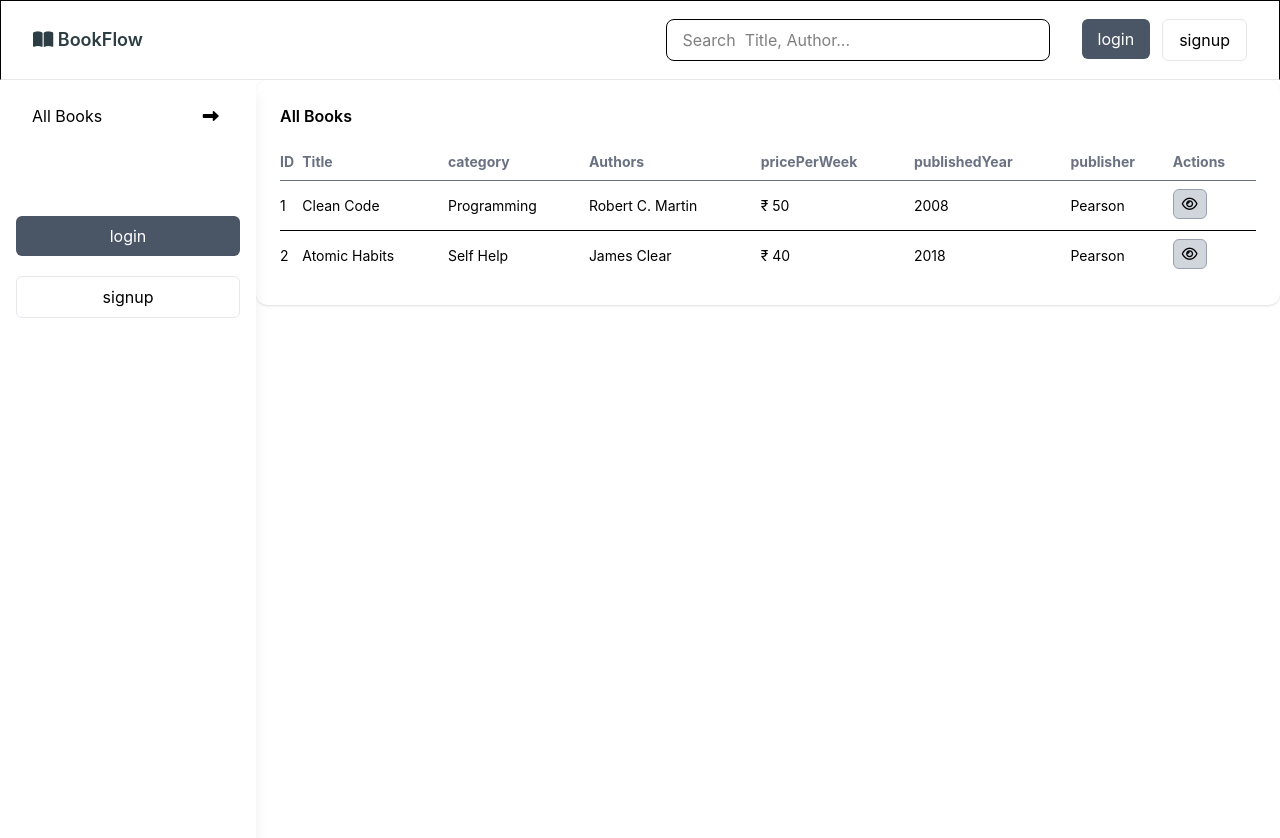
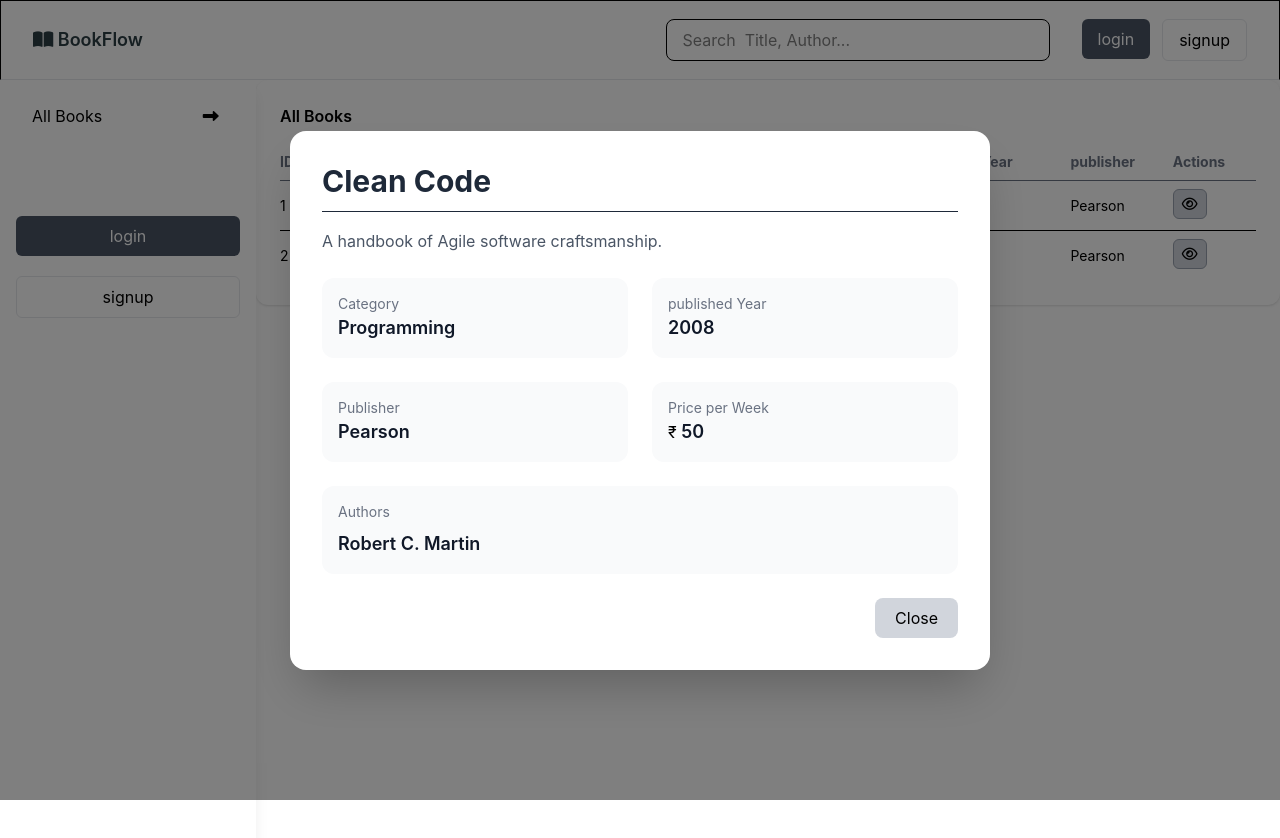
Before and after one commit to ajamil-techrayslabs/LibrarymanagmentSystem, a website with bundled scripts: page frontend/index.html in a window 1280 px wide. Both pictures are taken after a click on the button 1189 px from the left and 204 px from the top of the page. Built offline with nearby package versions, Linux system fonts and the light colour scheme.

Commit message:
feat: Adding functionality of showing book details of specific book

```diff
--- a/frontend/index.html
+++ b/frontend/index.html
@@ -5,7 +5,7 @@
     <meta charset="UTF-8">
     <meta name="viewport" content="width=device-width, initial-scale=1.0">
     <title>BookFlow</title>
-<script src="https://kit.fontawesome.com/9ed5861dd3.js" crossorigin="anonymous"></script>
+    <script src="https://kit.fontawesome.com/9ed5861dd3.js" crossorigin="anonymous"></script>
     <link rel="stylesheet" href="./dist/output.css">
 </head>
 
@@ -42,6 +42,65 @@
         </div>
 
     </div>
+    <div id="specificBookDetails" class="fixed hidden inset-0 bg-black/50  flex items-center justify-center z-50">
+        <div class="bg-white w-[95%] md:w-[700px] rounded-2xl shadow-2xl p-8 relative">
+
+            <h1 id="bookTitle" class="text-3xl font-bold text-gray-800 mb-4 border-b pb-3">
+                Math
+            </h1>
+
+            <p id="bookDescription" class="text-gray-600 mb-6 leading-relaxed">
+                This is book description
+            </p>
+
+            <div class="grid grid-cols-1 md:grid-cols-2 gap-6 mb-6">
+
+                <div class="bg-gray-50 p-4 rounded-xl">
+                    <p class="text-sm text-gray-500">Category</p>
+                    <p id="bookCategory" class="text-lg font-semibold text-gray-900">
+                        Funny
+                    </p>
+                </div>
+
+                <div class="bg-gray-50 p-4 rounded-xl">
+                    <p class="text-sm text-gray-500">published Year</p>
+                    <p id="publishedYear" class="text-lg font-semibold text-gray-900">
+                        2018
+                    </p>
+                </div>
+                <div class="bg-gray-50 p-4 rounded-xl">
+                    <p class="text-sm text-gray-500">Publisher</p>
+                    <p id="publisher" class="text-lg font-semibold text-gray-900">
+                        pearson
+                    </p>
+                </div>
+
+                <div class="bg-gray-50 p-4 rounded-xl">
+                    <p class="text-sm text-gray-500">Price per Week</p>
+                    <span>&#8377;</span>
+                    <p id="bookPrice" class="inline-block text-lg font-semibold text-gray-900">
+
+                    </p>
+                </div>
+
+                <div class="bg-gray-50 p-4 rounded-xl md:col-span-2">
+                    <p class="text-sm text-gray-500 mb-2">Authors</p>
+                     <p id="authors" class="text-lg font-semibold text-gray-900">
+
+                    </p>
+                </div>
+
+            </div>
+
+            <div class="flex justify-end gap-4">
+                <button class="px-5 py-2 bg-gray-300 rounded-lg hover:bg-gray-400 transition cursor-pointer" onclick="document.getElementById('specificBookDetails').classList.toggle('hidden')">
+                    Close
+                </button>
+            </div>
+
+        </div>
+    </div>
+
     <!-- <div class="details w-[90%]   h-20 bg-red-600  top-[10vh]">this</div> -->
     <script type="module" src="./dist/index.js"></script>
     <script>
--- a/frontend/src/components/landingNavbar.html
+++ b/frontend/src/components/landingNavbar.html
@@ -1,4 +1,4 @@
-<header class="w-full h-[10vh] border-b-gray-200 border-1 z-10 sticky top-0 bg-white">
+<header class="w-full h-[10vh] border-b-gray-200 border-1 z-20 sticky top-0 bg-white">
         <nav class="w-full px-8   h-full my-container flex justify-between items-center ">
             <a href="#" class=" text-lg text-[#2c3e44] font-semibold">
                 <i class="fa-solid fa-book-open"></i>
--- a/frontend/src/scripts/index.ts
+++ b/frontend/src/scripts/index.ts
@@ -42,7 +42,7 @@ books.forEach((element: object,index:number) => {
                     <td>${allDetailOfABook.publishYear}</td>
                      <td>${allDetailOfABook.publisher.name}</td>
             <button id=${index}
-                class="edit px-2 py-1 border border-gray-400 rounded-md bg-gray-300 text-sm hover:cursor-pointer active:bg-gray-500 mt-2">
+                class="show px-2 py-1 border border-gray-400 rounded-md bg-gray-300 text-sm hover:cursor-pointer active:bg-gray-500 mt-2">
                 <i class="fa-regular fa-eye"></i>
             </button>
 
@@ -51,3 +51,36 @@ books.forEach((element: object,index:number) => {
     tbody?.appendChild(row)
     // console.log(parsedElement);
 });
+
+// showing specific book Details
+const bookDetailsDiv=document.getElementById('specificBookDetails');
+const bookTitleElement=document.getElementById('bookTitle') as HTMLParagraphElement;
+const bookDescriptionElement=document.getElementById('bookDescription')as HTMLParagraphElement;
+const bookCategoryElement=document.getElementById('bookCategory')as HTMLParagraphElement;
+const publishedYearElement=document.getElementById('publishedYear')as HTMLParagraphElement;
+const publisherElement=document.getElementById('publisher')as HTMLParagraphElement;
+const bookPriceElement=document.getElementById('bookPrice')as HTMLParagraphElement;
+const authorsElement=document.getElementById('authors')as HTMLParagraphElement;
+
+tbody?.addEventListener("click", (e) => {
+    // if(bookCopiesDiv?.classList.contains('hidden')){
+    const btn = (e.target as HTMLElement).closest(".show")
+    if (!btn) return;
+    const clickedBook = getAllBooks()[btn.id];
+    const clickedBookId = clickedBook.id;
+    // console.log(clickedBook);
+    // console.log(clickedBookId);
+    const bookDetails=getAllBookDetailByBookId(clickedBookId);
+    console.log(bookDetails);
+    bookTitleElement.innerText=bookDetails.title;
+    bookDescriptionElement.innerText=bookDetails.description
+    bookCategoryElement.innerText=bookDetails.category.name;
+    bookPriceElement.innerText=bookDetails.pricePerWeek;
+    publishedYearElement.innerText=bookDetails.publishYear;
+    publisherElement.innerText=bookDetails.publisher.name;
+    authorsElement.innerText=combineAuthorsName(bookDetails.authors)
+    bookDetailsDiv?.classList.remove('hidden')
+
+
+
+});
```
